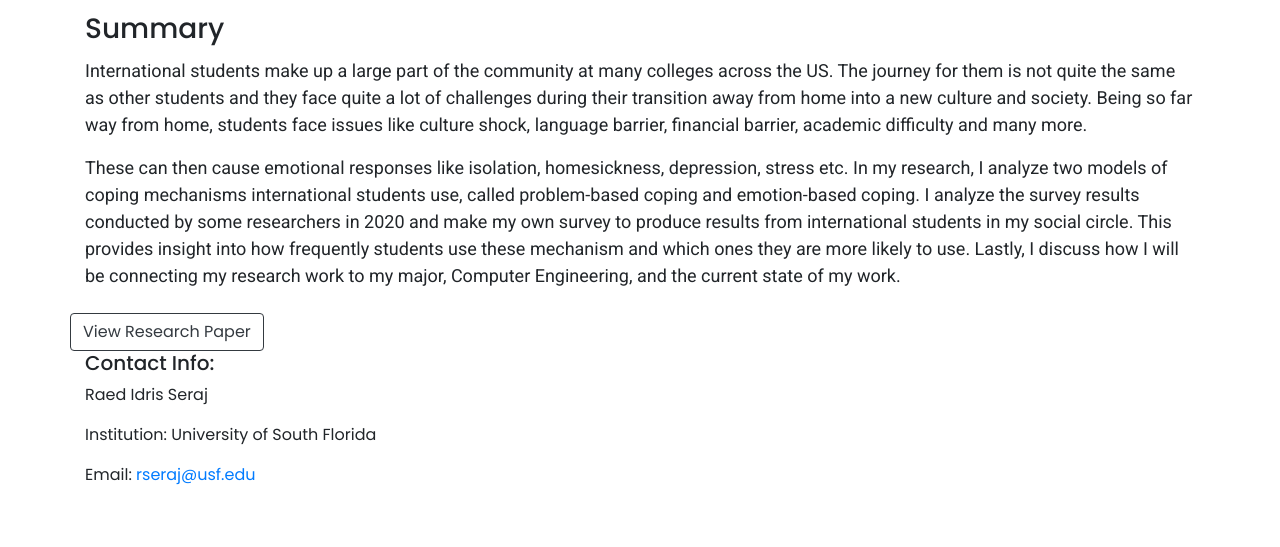
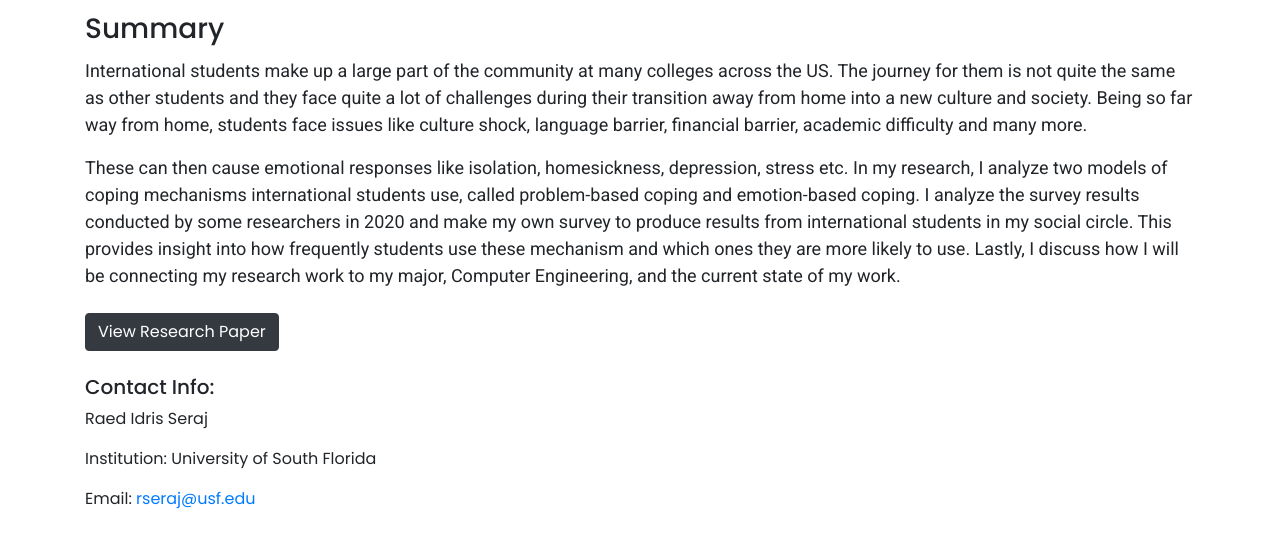
Before and after one commit to Raed56/honors-project, a plain HTML site: page handout.html in a window 1280 px wide. Shown: the part 657-1204 px from the top of the page. Drawn offline with nearby package versions, Linux system fonts and the light colour scheme.

Commit message:
fixed button

```diff
--- a/handout.html
+++ b/handout.html
@@ -144,11 +144,12 @@
                             </p>
                         </div>
                     </div>
-                    <div class="col12">
-                        <div class="text-left">
+                    <div class="col-12">
+                        <div class="mb-4">
                             <a
                                 href="./IDH Final Project_Raed Seraj.pdf"
-                                class="btn btn-outline-dark"
+                                target="_blank"
+                                class="btn btn-dark"
                                 >View Research Paper</a
                             >
                         </div>
```
